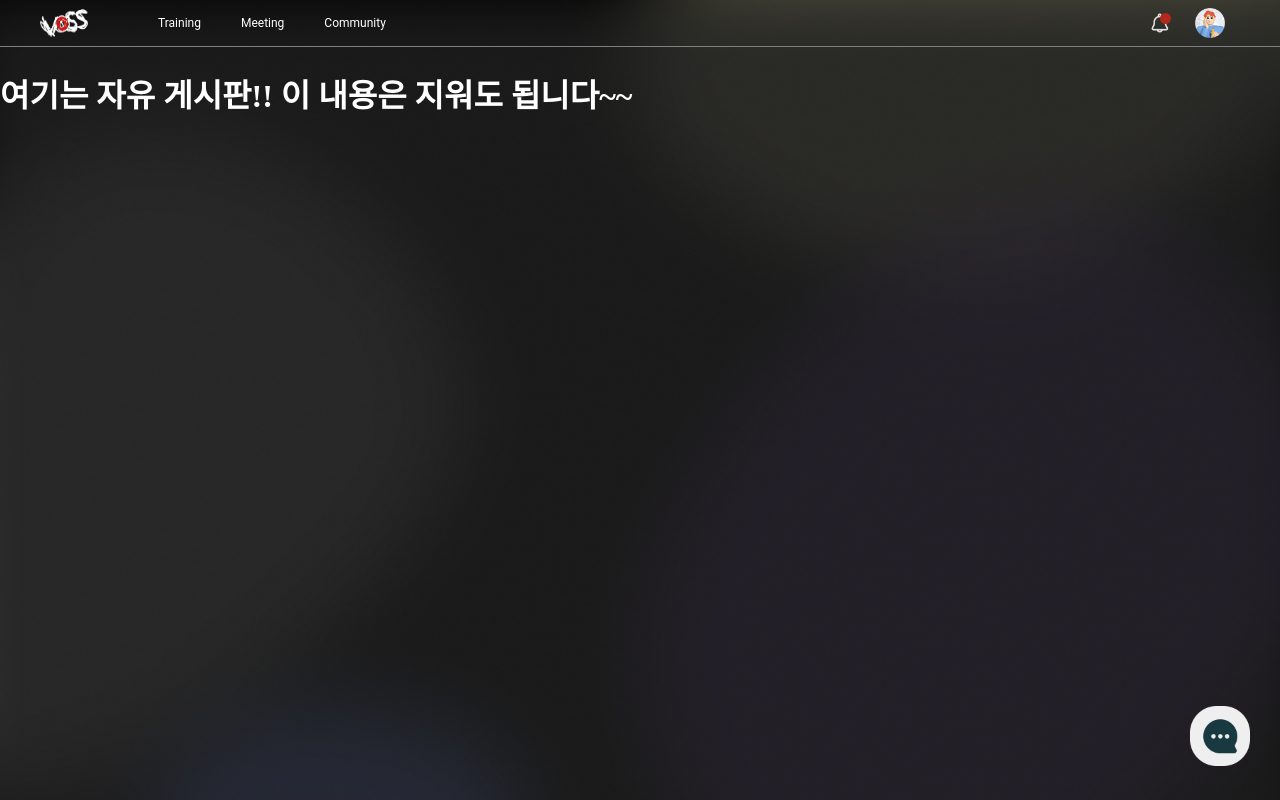
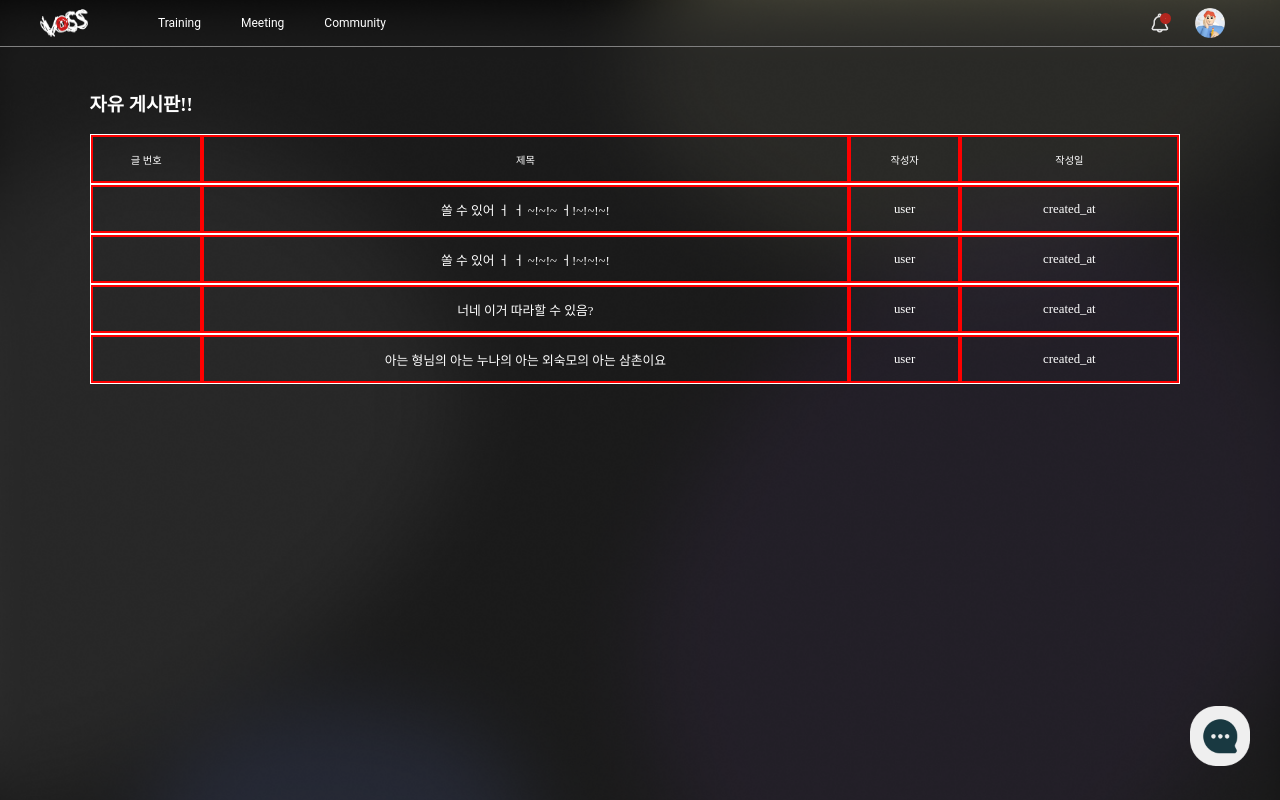
Before and after one commit to swy0123/VOSS, a React (Vite) app in the folder frontend/: page /freeboard in a window 1280 px wide. Shown: the top 800 px of the page. Built offline with nearby package versions, Linux system fonts and the light colour scheme.

Commit message:
feat: 자유게시판 첫화면 수정중 S09P12B106-203

```diff
--- /dev/null
+++ b/frontend/src/components/Board/PostList.tsx
@@ -0,0 +1,51 @@
+import { styled } from "styled-components";
+
+const PostNumberDesign = styled.div`
+  display: flex;
+  flex-direction: column;
+  justify-content: center;
+  width: 10%;
+  border: solid 2px red;
+  /* text-align: center; */
+`;
+
+const PostTitleDesign = styled.div`
+  display: flex;
+  flex-direction: column;
+  justify-content: center;
+  width: 60%;
+  border: solid 2px red;
+  text-align: center;
+`;
+
+const PostUserDesign = styled.div`
+  display: flex;
+  flex-direction: column;
+  justify-content: center;
+  width: 10%;
+  border: solid 2px red;
+  text-align: center;
+`;
+
+const PostCreatedatDesign = styled.div`
+  display: flex;
+  flex-direction: column;
+  justify-content: center;
+  width: 20%;
+  border: solid 2px red;
+  text-align: center;
+`;
+
+
+
+function PostList({ key, title, content }: { key: number; title: string; content: string }) {
+  return(
+    <div style={{display: "flex", width: "100%", fontSize: "1vw"}}>
+        <PostNumberDesign>{key}</PostNumberDesign>
+        <PostTitleDesign>{title}</PostTitleDesign>
+        <PostUserDesign>user</PostUserDesign>
+        <PostCreatedatDesign>created_at</PostCreatedatDesign>
+    </div>
+  )
+}
+export default PostList
--- a/frontend/src/pages/FreeBoard.tsx
+++ b/frontend/src/pages/FreeBoard.tsx
@@ -2,16 +2,105 @@ import { styled } from "styled-components";
 import { BackGroundImg } from "../components/BackGroundImg";
 import Header from "../components/Header/Header";
 import Messenger from "../components/Message/Messenger";
+import PostList from "../components/Board/PostList";
+import { useState } from "react";
+
+const FreeBoardDesign = styled.div`
+  margin-left: 7%;
+  color: white;
+`;
+
+const PostListDesign = styled.div`
+  display: flex;
+  width: 85vw;
+  height: 6vh;
+  border: solid 1px white;
+  text-align: center;
+  font-size: 0.8vw;
+`;
+
+const PostNumberDesign = styled.div`
+  display: flex;
+  flex-direction: column;
+  justify-content: center;
+  width: 10%;
+  border: solid 2px red;
+  /* text-align: center; */
+`;
+
+const PostTitleDesign = styled.div`
+  display: flex;
+  flex-direction: column;
+  justify-content: center;
+  width: 60%;
+  border: solid 2px red;
+  text-align: center;
+`;
+
+const PostUserDesign = styled.div`
+  display: flex;
+  flex-direction: column;
+  justify-content: center;
+  width: 10%;
+  border: solid 2px red;
+  text-align: center;
+`;
+
+const PostCreatedatDesign = styled.div`
+  display: flex;
+  flex-direction: column;
+  justify-content: center;
+  width: 20%;
+  border: solid 2px red;
+  text-align: center;
+`;
+
+interface Post {
+  id: number,
+  title: string,
+  content: string
+}
+
+const Tmp: Post[] = [
+  {id: 1,
+  title: "쏠 수 있어 ㅓ ㅓ ~!~!~ ㅓ!~!~!~!",
+  content: "첫째 내용"},
+  {id: 2,
+  title: "쏠 수 있어 ㅓ ㅓ ~!~!~ ㅓ!~!~!~!",
+  content: "둘째 내용"},
+  {id: 3,
+    title: "너네 이거 따라할 수 있음?",
+    content: "셋째 내용"},
+  {id: 4,
+  title: "아는 형님의 아는 누나의 아는 외숙모의 아는 삼촌이요",
+  content: "넷째 내용"}
+]
+
 
 function FreeBoard () {
+  const [posts, setPosts] = useState<Post[]>(Tmp);
+
   return(
     <BackGroundImg>
       <Header/>
-      <h1 style={{margin:'0px', color:'white'}}>
-        여기는 자유 게시판!! 이 내용은 지워도 됩니다~~
-      </h1>
+      <FreeBoardDesign>
+      <h3>자유 게시판!!</h3>
+      <div>
+      <PostListDesign>
+        <PostNumberDesign>글 번호</PostNumberDesign>
+        <PostTitleDesign>제목</PostTitleDesign>
+        <PostUserDesign>작성자</PostUserDesign>
+        <PostCreatedatDesign>작성일</PostCreatedatDesign>
+      </PostListDesign>
+      {posts.map(post => (
+      <PostListDesign>
+        <PostList key={post.id} title={post.title} content={post.content} />
+      </PostListDesign>
+      ))}
+      </div>
+      </FreeBoardDesign>
       <Messenger/>
     </BackGroundImg>
   )
 }
-export default FreeBoard
+export default FreeBoard;
```
